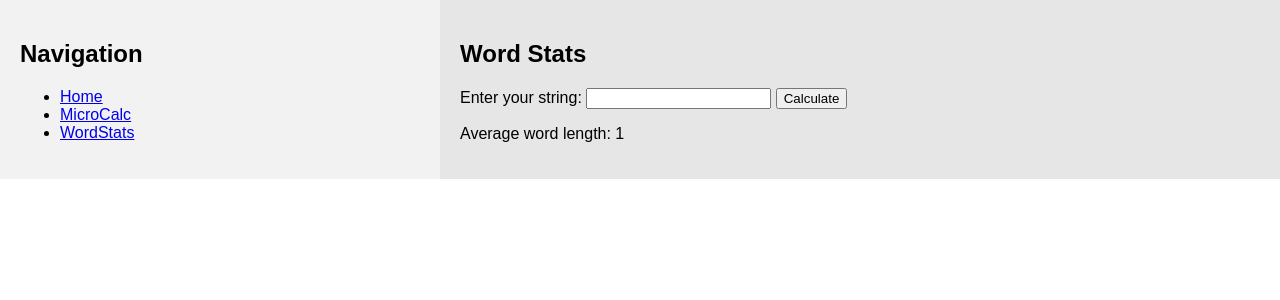
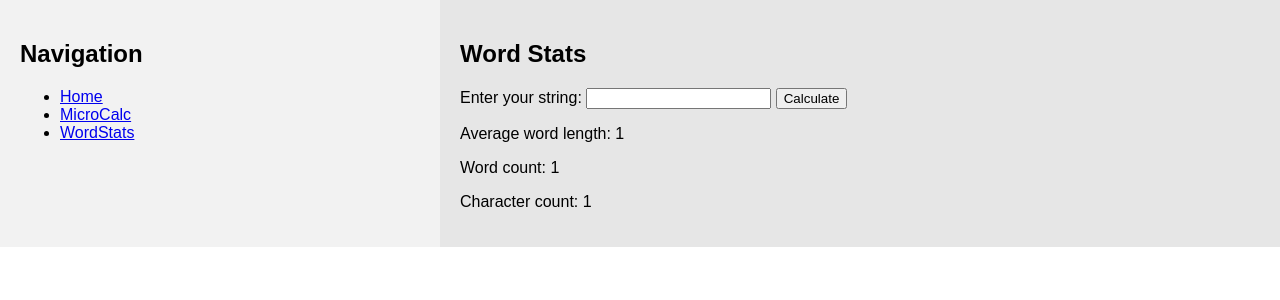
Before and after one commit to IWU-CS253/s25-flask-basics-addtwofunctions-samantha-jack-and-kaylee, a Flask app: template templates/wordstats.html in a window 1280 px wide. Shown: the top 300 px of the page. Run offline with Flask 3, Linux system fonts and the light colour scheme; the template is opened without the code that fills it: most values are stand-ins (such as "Sample title", 1, 10 or a date in 2020).

Commit message:
Word and char count

```diff
--- a/app.py
+++ b/app.py
@@ -26,9 +26,13 @@ def wordstatsindex():
     if request.method == 'POST':
         user_string = request.form['user_string']
         average_length = wordstats.average_length(user_string)
-        return render_template('wordstats.html', average_length=average_length)
+        word_count = wordstats.count_words(user_string)
+        char_count = wordstats.count_char(user_string)
+        return render_template('wordstats.html', average_length=average_length, word_count=word_count,
+                               char_count=char_count)
     else:
-        return render_template('wordstats.html', average_length=None)
+        return render_template('wordstats.html', average_length=None, word_count=None,
+                               char_count=None)
 
 if __name__ == '__main__':
     app.run()
--- a/templates/wordstats.html
+++ b/templates/wordstats.html
@@ -11,4 +11,10 @@
     {% if average_length is not none %}
         <p>Average word length: {{ average_length }}</p>
     {% endif %}
+    {% if word_count is not none %}
+        <p>Word count: {{ word_count }}</p>
+    {% endif %}
+    {% if char_count is not none %}
+        <p>Character count: {{ char_count }}</p>
+    {% endif %}
 {% endblock %}
```
Also changed, not shown: wordstats.py (+18 -0 lines).
